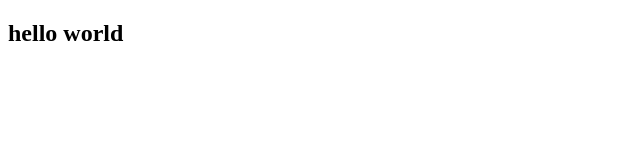
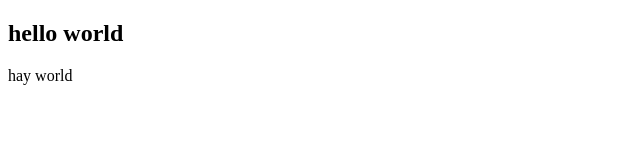
Before and after one commit to HamdyPs/hamdy, a plain HTML site: page index.html in a window 1280 px wide. Shown: the full height of the page, 0-640 px from the left. Drawn offline with Linux system fonts and the light colour scheme.

Commit message:
new text in body

```diff
--- a/index.html
+++ b/index.html
@@ -8,5 +8,6 @@
 </head>
 <body>
     <h2>hello world</h2>
+    <p>hay world</p>
 </body>
 </html>
```
